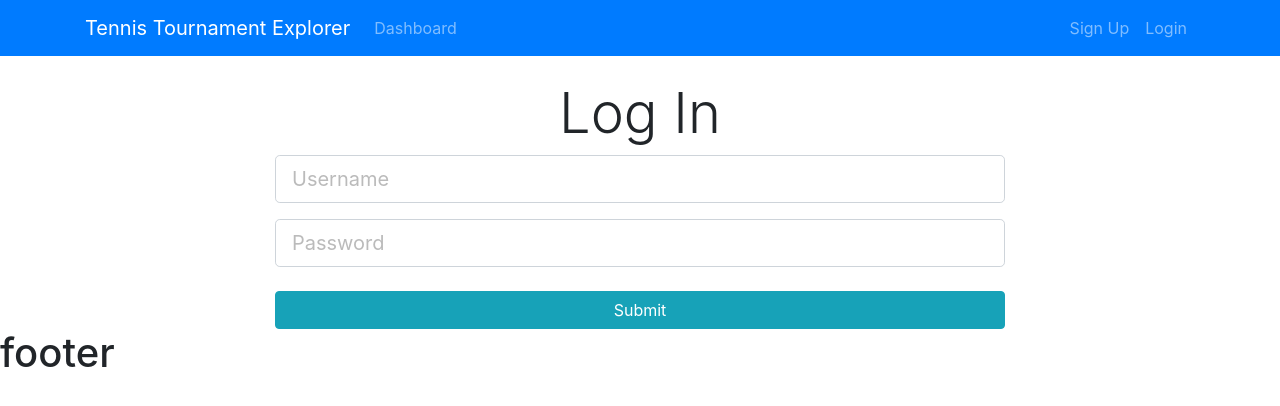
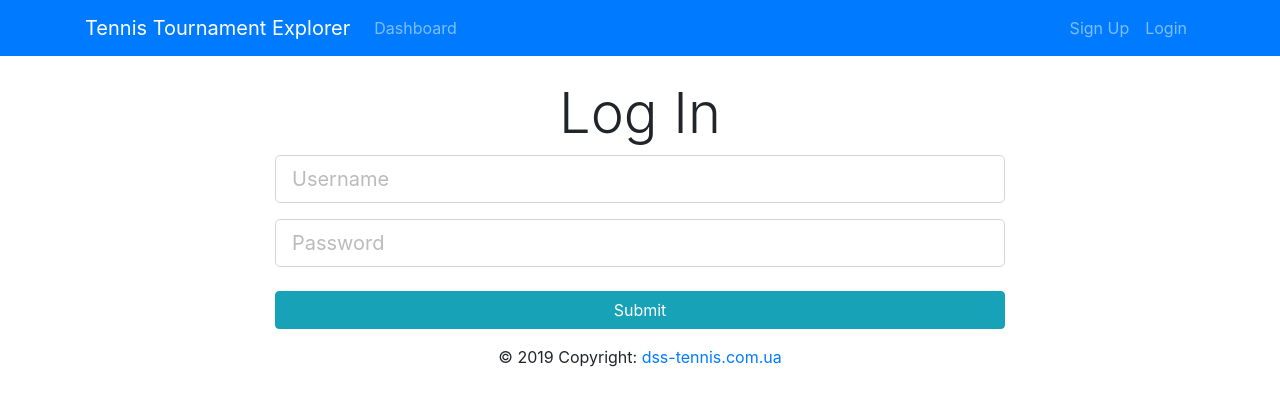
Before and after one commit to tiver69/tennis-log, a React (Create React App) app in the folder react-client/: page /login in a window 1280 px wide. Shown: the top 406 px of the page. Built offline with nearby package versions, Linux system fonts and the light colour scheme.

Commit message:
update footer

```diff
--- a/react-client/src/components/Layout/Footer.js
+++ b/react-client/src/components/Layout/Footer.js
@@ -1,11 +1,14 @@
 import React, { Component } from 'react';
+import { Link } from 'react-router-dom';
 
 class Footer extends Component {
 	render(){
 		return (
-			<div>
-				<h1>footer</h1>
-			</div>
+			<footer className="page-footer font-small">
+				<div className="footer-copyright text-center py-3">© 2019 Copyright:{" "}
+				    <Link to="http://dss-tennis.com.ua/">dss-tennis.com.ua</Link>
+				</div>
+			</footer>
 		);
 	}
 }
```
